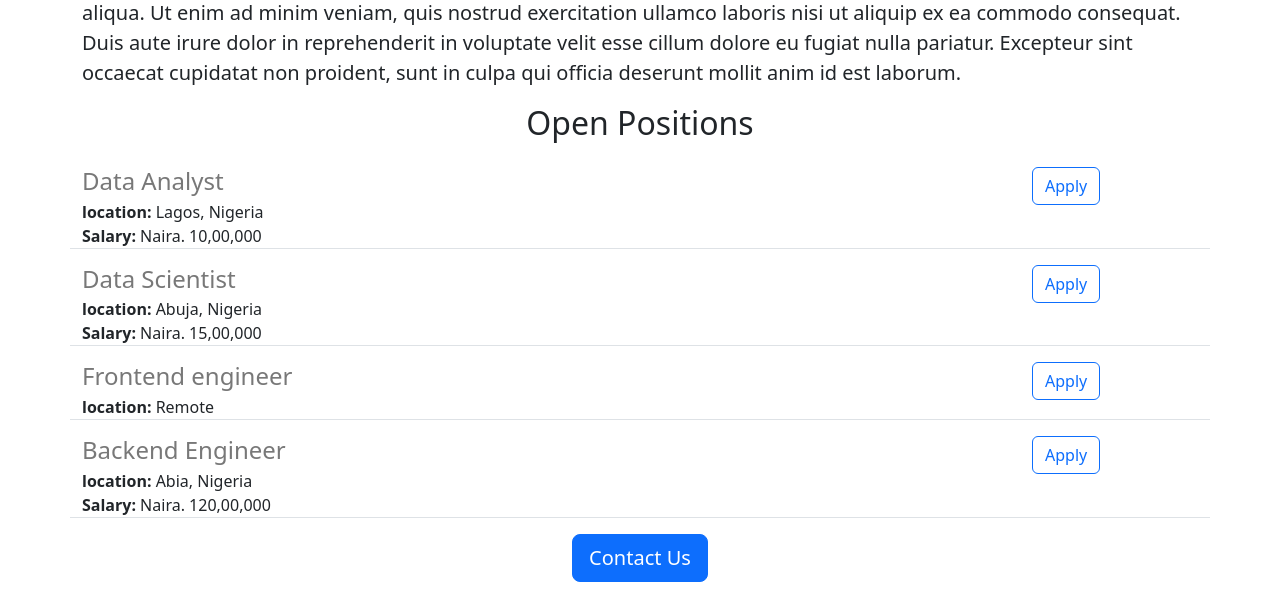
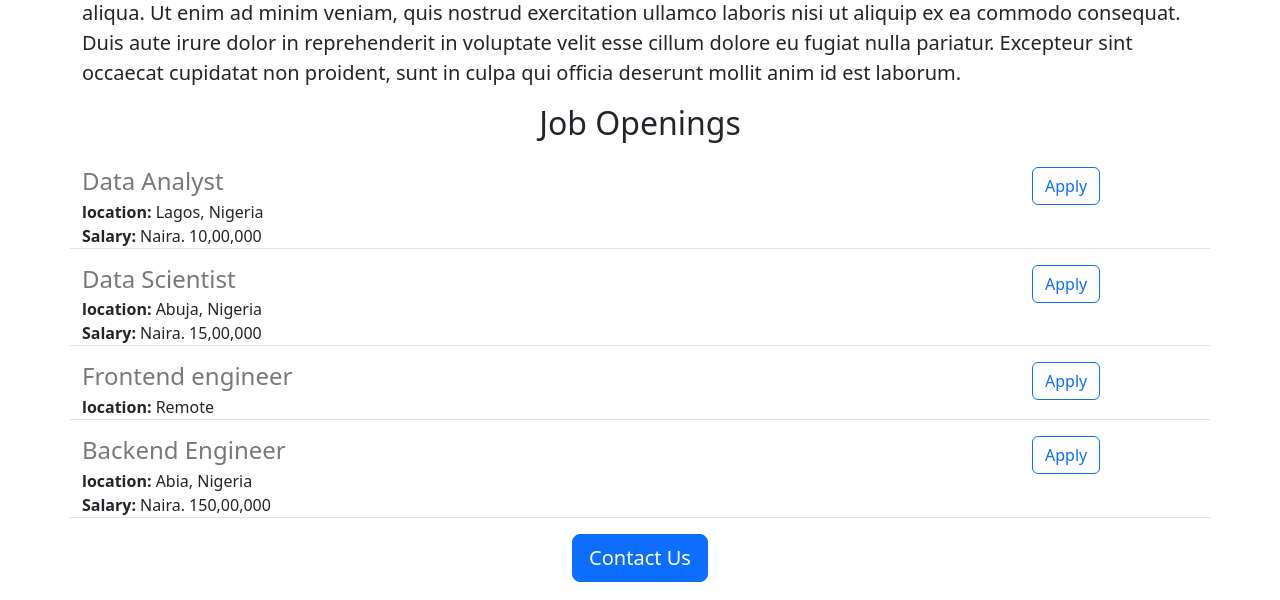
Before and after one commit to goldodera/gold-career-website, a Flask app: page / in a window 1280 px wide. Shown: the part 542-1142 px from the top of the page. Run offline with Flask 3, Linux system fonts and the light colour scheme.

Commit message:
make some changes

```diff
--- a/app.py
+++ b/app.py
@@ -24,7 +24,7 @@ JOBS = [
         'id': 4,
         'title': 'Backend Engineer',
         'location': 'Abia, Nigeria',
-        'salary': 'Naira. 120,00,000'
+        'salary': 'Naira. 150,00,000'
     }
 ]
 @app.route("/")
--- a/templates/home.html
+++ b/templates/home.html
@@ -20,7 +20,7 @@
         <img class="img-fluid" id ="banner" src ="https://00130ba1-d94f-48d3-af3f-cdc1c3e8082b-00-18rzufyfro56q.kirk.replit.dev/static/banner.jpeg">
         <h2 class="text-center mt-2 mb-4">About Gold</h2>
          <p class="lead">Lorem ipsum dolor sit amet, consectetur adipiscing elit, sed do eiusmod tempor incididunt ut labore et dolore magna aliqua. Ut enim ad minim veniam, quis nostrud exercitation ullamco laboris nisi ut aliquip ex ea commodo consequat. Duis aute irure dolor in reprehenderit in voluptate velit esse cillum dolore eu fugiat nulla pariatur. Excepteur sint occaecat cupidatat non proident, sunt in culpa qui officia deserunt mollit anim id est laborum.</p>
-        <h2 class="text-center mt-2 mb-4">Open Positions</h2>
+        <h2 class="text-center mt-2 mb-4">Job Openings </h2>
         <div>
            {% for job in jobs %}
            {% include 'jobitem.html' %}
```
